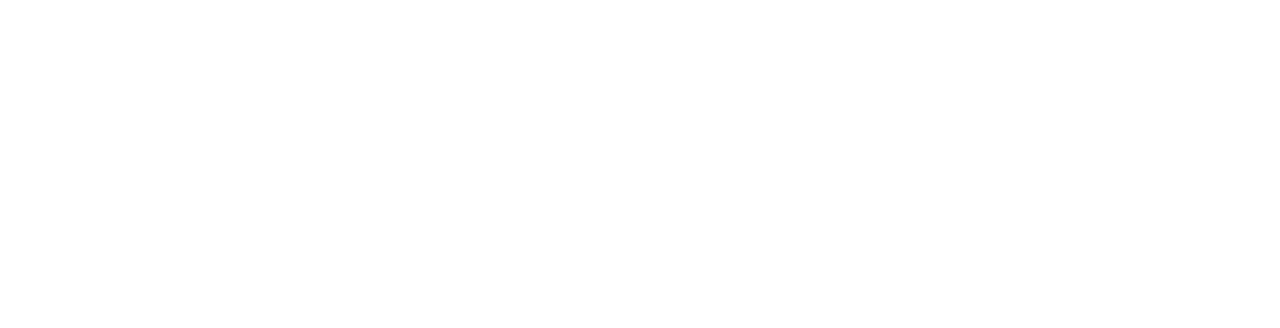
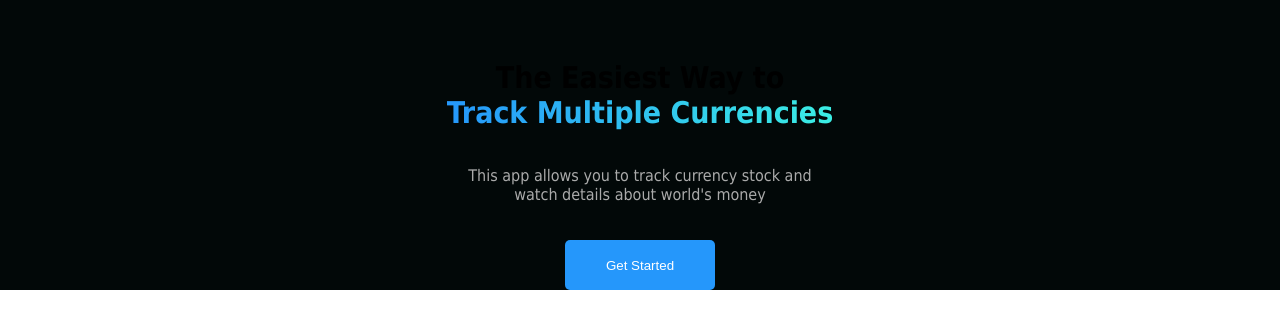
Before and after one commit to Listopad02/currency-stock, a React (Create React App) app: page / in a window 1280 px wide. Shown: the top 328 px of the page. Built offline with nearby package versions, Linux system fonts and the light colour scheme.

Commit message:
Header componrnt realized, new packages added

```diff
--- a/package.json
+++ b/package.json
@@ -8,6 +8,7 @@
     "@testing-library/user-event": "^13.5.0",
     "react": "^17.0.2",
     "react-dom": "^17.0.2",
+    "react-router-dom": "^6.2.2",
     "react-scripts": "5.0.0",
     "web-vitals": "^2.1.4"
   },
--- a/src/App.js
+++ b/src/App.js
@@ -5,7 +5,10 @@
   return (
     <div className="App">
       <Layout>
-
+        {/* <Routes>
+          <Route path="/" element={<Currency />} />
+          <Route path="/currency/:id" element={<CurrencyInfo />} />
+        </Routes> */}
       </Layout>
     </div>
   );
--- /dev/null
+++ b/src/components/Header/Header.css
@@ -0,0 +1,38 @@
+.header-container {
+    font-family: 'Tahoma', Arial, Helvetica, sans-serif;
+	background-color: #020808;
+}
+.header-container-block {
+	display: flex;
+	align-items: center;
+	justify-content: center;
+}
+.header-container-title {
+	margin-top: 60px;
+	font-size: 30px;
+	text-align: center;
+}
+.header-container-span {
+	background: linear-gradient(to right, #2597fb, #3beee4);
+	background-clip: text;
+	-webkit-background-clip: text;
+	-webkit-text-fill-color: transparent;
+}
+.header-container-text {
+	color: #aaa;
+	text-align: center;
+}
+.header-container-btn {
+	background-color: #2597fb;
+	color: #fff;
+	width: 150px;
+	height: 50px;
+	border: none;
+	border-radius: 5px;
+	margin-top: 20px;
+	cursor: pointer;
+}
+.header-container-btn:hover {
+	background-color: #3beee4;
+	color: #020808;
+}
--- /dev/null
+++ b/src/components/Header/Header.js
@@ -0,0 +1,20 @@
+import React from 'react'
+import './Header.css'
+
+const Header = () => {
+  return (
+    <div class="header-container">
+			<div class="header-container-block">
+				<h1 class="header-container-title">The Easiest Way to <br /><span class="header-container-span">Track Multiple Currencies</span></h1>
+			</div>
+			<div class="header-container-block">
+				<p class="header-container-text">This app allows you to track currency stock and <br /> watch details about world's money</p>
+			</div>
+			<div class="header-container-block">
+				<button class="header-container-btn">Get Started</button>
+			</div>
+		</div>
+  )
+}
+
+export default Header
--- a/src/hoc/Layout/Layout.js
+++ b/src/hoc/Layout/Layout.js
@@ -1,10 +1,11 @@
 import React from 'react'
+import Header from '../../components/Header/Header'
 
 const Layout = ({ children }) => {
   return (
     <div>
         <header>
-
+          <Header />
         </header>
         <main>
             { children }
```
Also changed, not shown: 1 other file (tests, documents, lock files or other folders).
